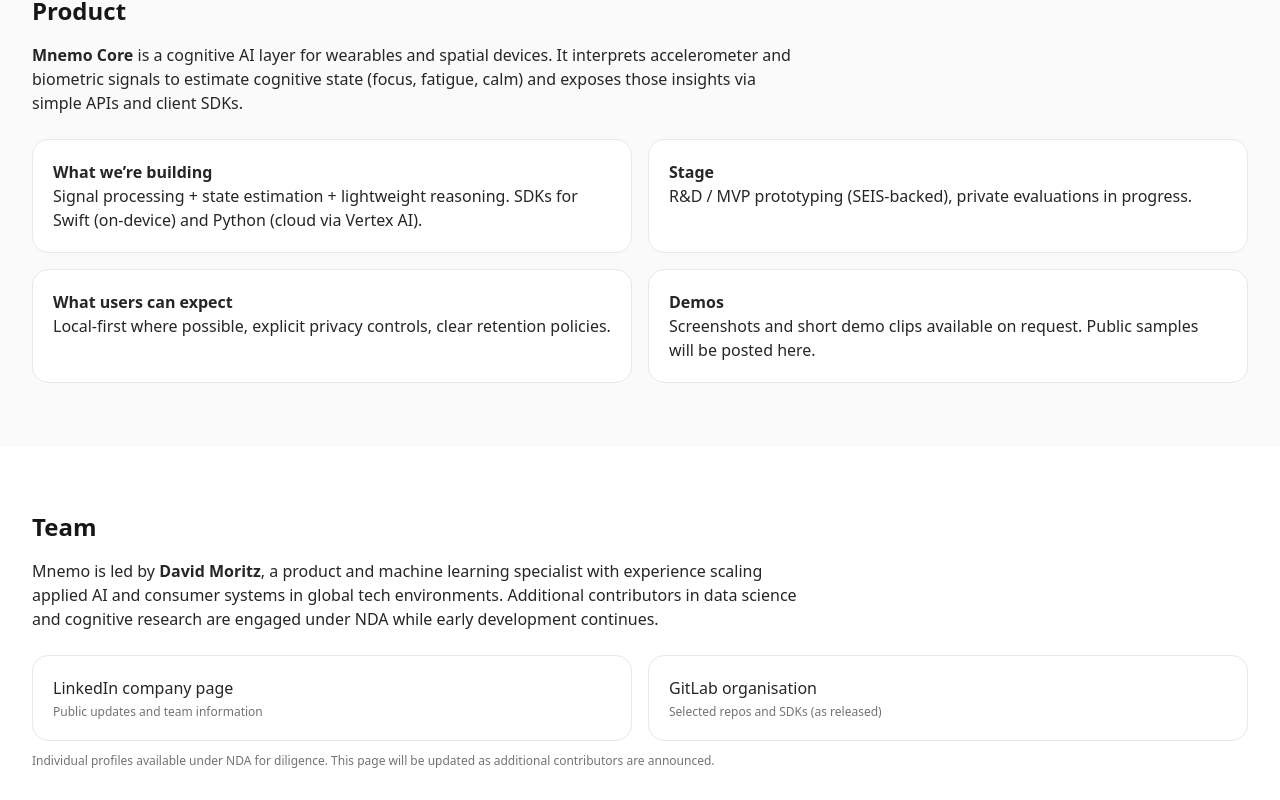
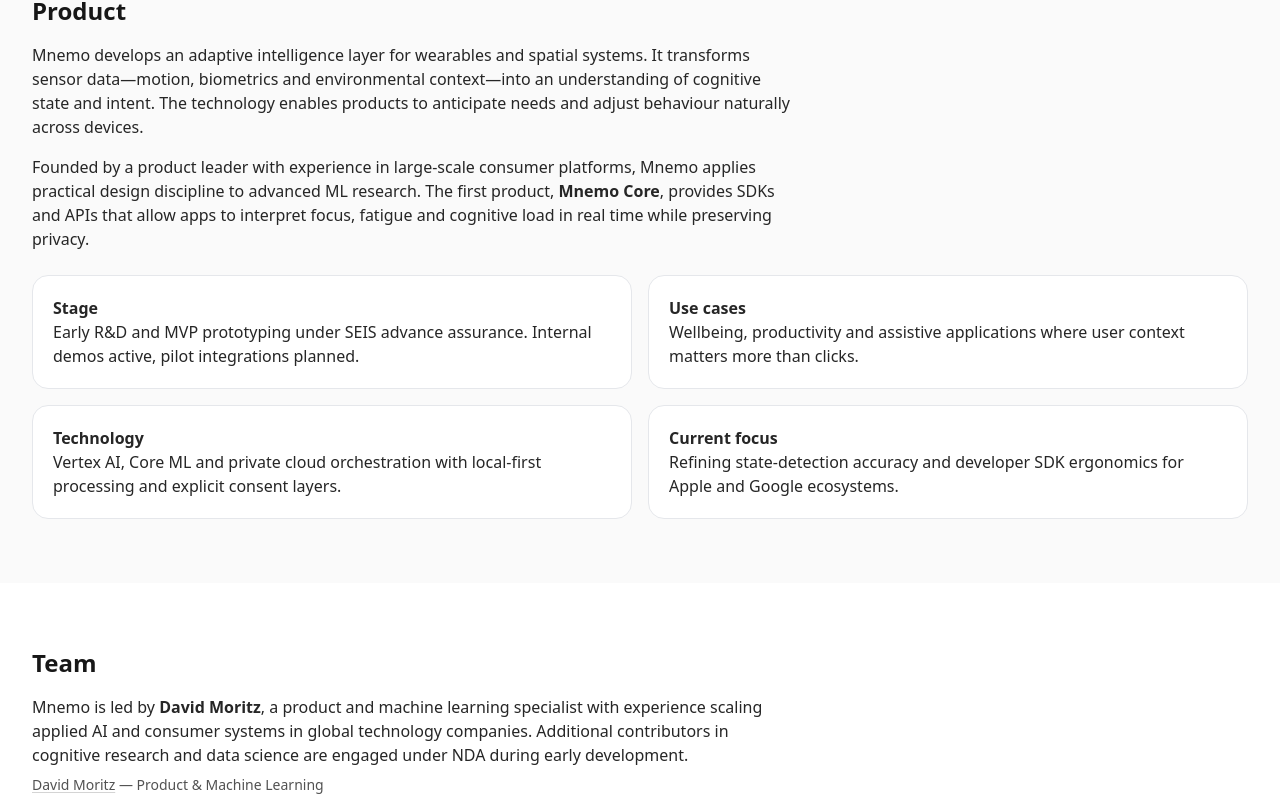
Before and after one commit to damo1111/website_mnemouk, a React (Vite) app: page / in a window 1280 px wide. Shown: the part 1840-2640 px from the top of the page. Built offline with nearby package versions, Linux system fonts and the light colour scheme.

Commit message:
Update file MnemoSite.jsx

```diff
--- a/src/MnemoSite.jsx
+++ b/src/MnemoSite.jsx
@@ -190,36 +190,49 @@
   <div className="mx-auto max-w-7xl px-4 sm:px-6 lg:px-8">
     <h2 className="text-2xl font-semibold">Product</h2>
     <p className="mt-4 text-neutral-800 max-w-3xl">
-      <strong>Mnemo Core</strong> is a cognitive AI layer for wearables and spatial devices. It interprets accelerometer and biometric signals to estimate cognitive state (focus, fatigue, calm) and exposes those insights via simple APIs and client SDKs.
+      Mnemo develops an adaptive intelligence layer for wearables and spatial systems. It transforms sensor data—motion, biometrics and environmental context—into an understanding of cognitive state and intent.
+      The technology enables products to anticipate needs and adjust behaviour naturally across devices.
     </p>
+
+    <p className="mt-4 text-neutral-800 max-w-3xl">
+      Founded by a product leader with experience in large-scale consumer platforms, Mnemo applies practical design discipline to advanced ML research.
+      The first product, <strong>Mnemo Core</strong>, provides SDKs and APIs that allow apps to interpret focus, fatigue and cognitive load in real time while preserving privacy.
+    </p>
+
     <div className="mt-6 grid md:grid-cols-2 gap-4 text-neutral-800">
       <div className="rounded-2xl border p-5 bg-white">
-        <strong>What we’re building</strong><br/>
-        Signal processing + state estimation + lightweight reasoning. SDKs for Swift (on-device) and Python (cloud via Vertex AI).
+        <strong>Stage</strong><br/>
+        Early R&amp;D and MVP prototyping under SEIS advance assurance. Internal demos active, pilot integrations planned.
       </div>
       <div className="rounded-2xl border p-5 bg-white">
-        <strong>Stage</strong><br/>
-        R&amp;D / MVP prototyping (SEIS-backed), private evaluations in progress.
+        <strong>Use cases</strong><br/>
+        Wellbeing, productivity and assistive applications where user context matters more than clicks.
       </div>
       <div className="rounded-2xl border p-5 bg-white">
-        <strong>What users can expect</strong><br/>
-        Local-first where possible, explicit privacy controls, clear retention policies.
+        <strong>Technology</strong><br/>
+        Vertex AI, Core ML and private cloud orchestration with local-first processing and explicit consent layers.
       </div>
       <div className="rounded-2xl border p-5 bg-white">
-        <strong>Demos</strong><br/>
-        Screenshots and short demo clips available on request. Public samples will be posted here.
+        <strong>Current focus</strong><br/>
+        Refining state-detection accuracy and developer SDK ergonomics for Apple and Google ecosystems.
       </div>
     </div>
   </div>
 </section>
+
 
 {/* Team */}
 <section id="team" className="py-16">
   <div className="mx-auto max-w-7xl px-4 sm:px-6 lg:px-8">
     <h2 className="text-2xl font-semibold">Team</h2>
     <p className="mt-4 text-neutral-800 max-w-3xl">
-      Mnemo is led by <strong>David Moritz</strong>, a product and machine learning specialist with experience scaling applied AI and consumer systems in global tech environments.
-      Additional contributors in data science and cognitive research are engaged under NDA while early development continues.
+      Mnemo is led by <strong>David Moritz</strong>, a product and machine learning specialist with experience scaling applied AI and consumer systems in global technology companies.
+      Additional contributors in cognitive research and data science are engaged under NDA during early development.
+    </p>
+    <p className="text-sm text-neutral-600 mt-2">
+      <a href="https://www.linkedin.com/in/davidmoritzuk/" className="underline hover:opacity-70">
+        David Moritz
+      </a> — Product & Machine Learning
     </p>
     <div className="mt-6 grid md:grid-cols-2 gap-4 text-neutral-800">
       <a href="https://www.linkedin.com/company/mnemo-labs/" className="rounded-2xl border p-5 bg-white no-underline hover:opacity-80">
@@ -232,7 +245,7 @@
       </a>
     </div>
     <p className="text-xs text-neutral-500 mt-3">
-      Individual profiles available under NDA for diligence. This page will be updated as additional contributors are announced.
+      Individual profiles available under NDA for diligence. This section will be updated as additional contributors are announced.
     </p>
   </div>
 </section>
```
